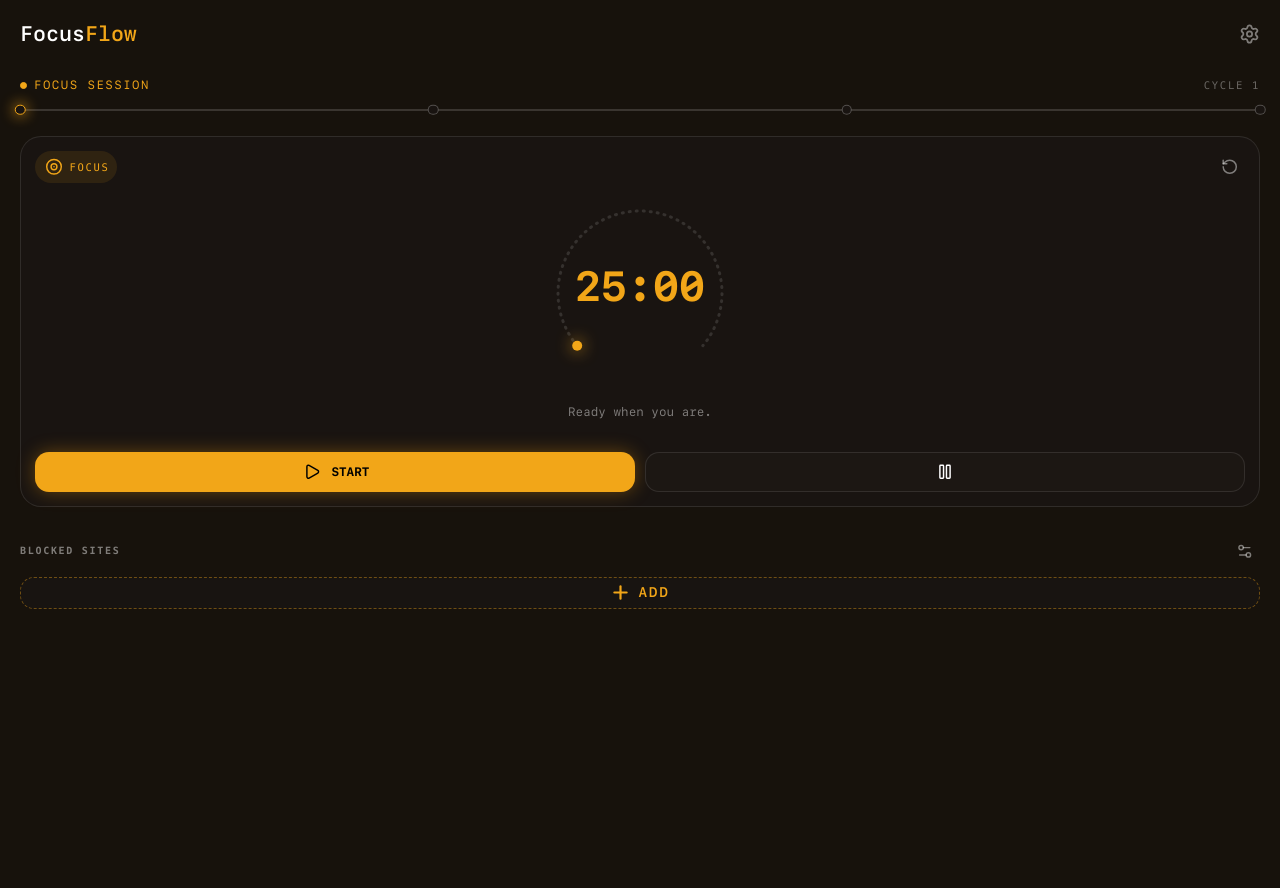
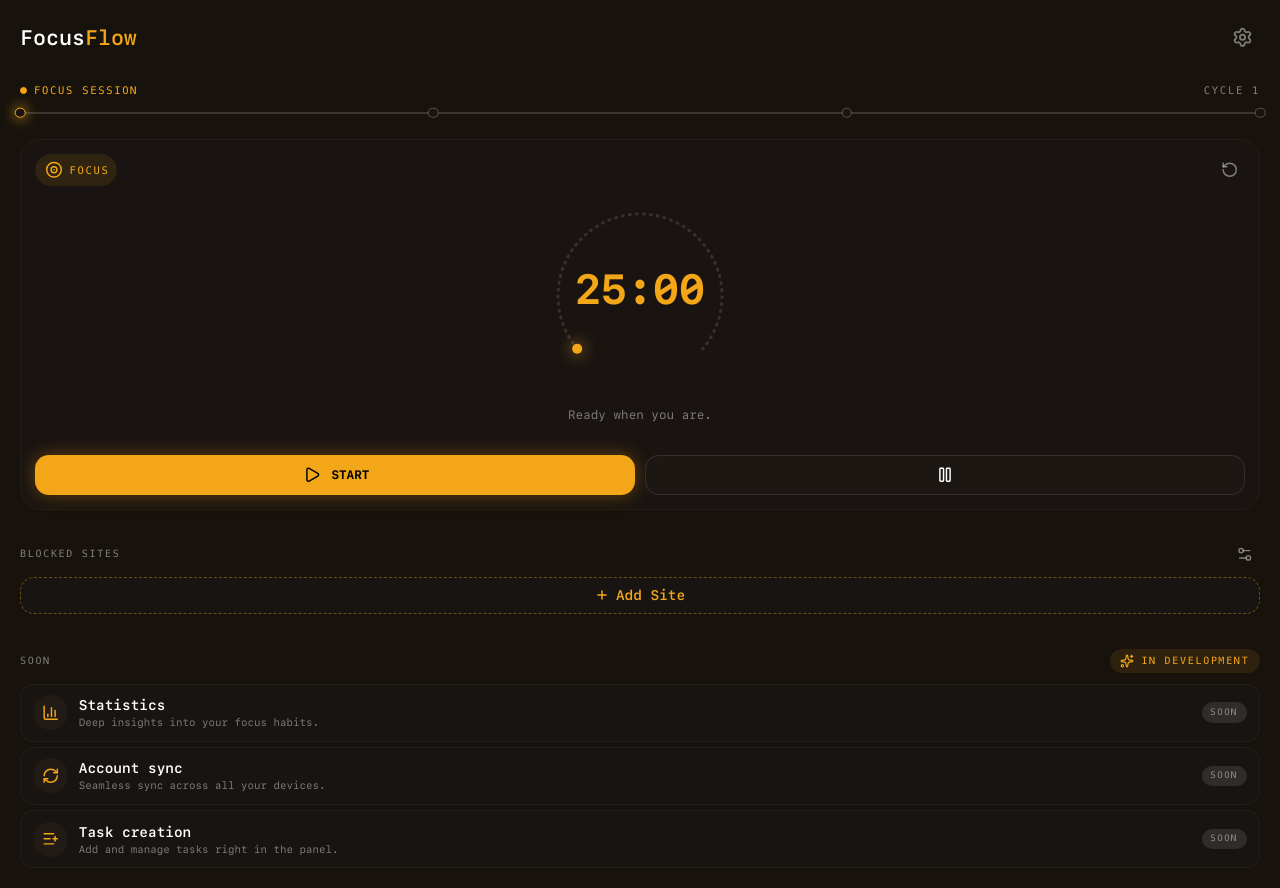
Before and after one commit to ArtemShuhat/FocusFlow, a React (Vite) app: page / in a window 1280 px wide. Before the commit the page ends 800 px from the top, so only its background shows below. Built offline with nearby package versions, Linux system fonts and the light colour scheme.

Commit message:
💎 add soon section

```diff
--- a/src/App.tsx
+++ b/src/App.tsx
@@ -14,6 +14,7 @@ import {
 } from './app/timer/ui/timerConfig'
 import { TimerSessionProgress } from './app/timer/ui/TimerSessionProgress'
 import { Toaster } from './shared/ui/Sonner'
+import { SoonSection } from './app/soon/SoonSection'
 
 export function App() {
 	const { settings, updateSettings } = useTimerSettings()
@@ -50,6 +51,7 @@ export function App() {
 			/>
 			<Timer timer={timer} />
 			<BlockedSection />
+			<SoonSection />
 			<Toaster position='bottom-center' />
 		</>
 	)
--- a/src/app/blocker/BlockedSection.tsx
+++ b/src/app/blocker/BlockedSection.tsx
@@ -25,8 +25,8 @@ export function BlockedSection() {
 
 	return (
 		<>
-			<div className='mt-8 flex justify-between items-center mb-3'>
-				<h3 className='font-menlo text-[10px] tracking-[1.7px] text-muted font-bold'>
+			<div className='mt-8 flex justify-between items-center mb-2'>
+				<h3 className='font-menlo text-[10px] tracking-[1.7px] text-muted'>
 					BLOCKED SITES
 				</h3>
 				<div className='flex items-center gap-1'>
@@ -61,7 +61,7 @@ export function BlockedSection() {
 			<div className='mb-1'>
 				{visibleSites.map(site => (
 					<div
-						className='group flex items-center justify-between gap-2.5 rounded-2xl bg-surface px-3.5 py-5.5 border border-white/10 transition hover:brightness-120 h-10 mb-1'
+						className='group flex items-center justify-between gap-2.5 rounded-2xl bg-surface px-3.5 py-5.5 border border-white/4 transition hover:brightness-120 h-10 mb-1'
 						key={site.id}
 					>
 						<div className='flex items-center gap-2 min-w-0'>
@@ -69,14 +69,14 @@ export function BlockedSection() {
 								<SiteFavicon hostname={site.hostname} />
 							</div>
 
-							<p className='min-w-0 truncate text-white font-normal tracking-wider text-lg'>
+							<p className='min-w-0 truncate text-white font-normal tracking-wider text-base'>
 								{site.hostname}
 							</p>
 						</div>
 
 						<div className='flex items-center gap-1'>
 							<button
-								className='flex h-8 w-8 items-center justify-center rounded-2xl text-muted/50 opacity-0 transition hover:bg-white/10 hover:text-white group-hover:opacity-100 focus-visible:opacity-100'
+								className='flex h-8 w-8 items-center justify-center rounded-2xl text-muted opacity-0 transition hover:bg-white/10 hover:text-white/65 group-hover:opacity-100 focus-visible:opacity-100'
 								onClick={() => setEditingSiteId(site.id)}
 								aria-label={`Open settings for ${site.hostname}`}
 								type='button'
@@ -90,12 +90,12 @@ export function BlockedSection() {
 			<Button
 				type='button'
 				variant='custom'
-				size='sm'
+				size='md'
 				onClick={() => setIsAddModalOpen(true)}
-				className='w-full border border-dashed border-orangeActive/40 bg-surface font-medium normal-case text-orangeActive hover:brightness-120'
+				className='w-full border border-dashed border-orangeActive/40 bg-surface normal-case text-orangeActive hover:brightness-120 !py-2	'
 			>
-				<Plus className='h-6 w-6' strokeWidth={2.5} />
-				<span className='tracking-[1.7px] font-semibold'>Add</span>
+				<Plus className='h-4 w-4' strokeWidth={2.5} />
+				<p className='text-base font-semibold normal-case'>Add Site</p>
 			</Button>
 			<AddBlockedSiteModal
 				isOpen={isAddModalOpen}
--- a/src/app/header/Header.tsx
+++ b/src/app/header/Header.tsx
@@ -17,13 +17,16 @@ export function Header({ timerSettings, onTimerSettingsSubmit }: HeaderProps) {
 	}
 
 	return (
-		<header className=' flex justify-between items-center mt-4'>
+		<header className='flex justify-between items-center mt-4'>
 			<h1 className='font-mono text-2xl font-semibold'>
 				<span className='text-white'>Focus</span>Flow
 			</h1>
 			<div className='flex justify-between gap-5 text-muted '>
-				<button onClick={() => setIsSettingsModalOpen(true)}>
-					<Settings className='w-6' />
+				<button
+					onClick={() => setIsSettingsModalOpen(true)}
+					className='flex h-10 w-10 items-center justify-center transition text-muted cursor-pointer hover:text-white/65 rounded-full hover:bg-white/10 p-2 duration-200'
+				>
+					<Settings className='w-7 h-7' />
 				</button>
 
 				<TimerSettingsModal
--- /dev/null
+++ b/src/app/soon/SoonSection.tsx
@@ -0,0 +1,75 @@
+import {
+	ChartColumn,
+	ListPlus,
+	RefreshCw,
+	Sparkles,
+	type LucideIcon
+} from 'lucide-react'
+
+interface SoonFeature {
+	title: string
+	description: string
+	Icon: LucideIcon
+}
+
+const soonFeatures: SoonFeature[] = [
+	{
+		title: 'Statistics',
+		description: 'Deep insights into your focus habits.',
+		Icon: ChartColumn
+	},
+	{
+		title: 'Account sync',
+		description: 'Seamless sync across all your devices.',
+		Icon: RefreshCw
+	},
+	{
+		title: 'Task creation',
+		description: 'Add and manage tasks right in the panel.',
+		Icon: ListPlus
+	}
+]
+
+export function SoonSection() {
+	return (
+		<section className='mt-10' aria-labelledby='soon-section-title'>
+			<div className='mb-3 flex items-center justify-between gap-3'>
+				<h2
+					id='soon-section-title'
+					className='font-menlo text-[10px] tracking-[1.7px] text-muted'
+				>
+					SOON
+				</h2>
+				<span className='inline-flex h-7 items-center gap-2 rounded-full bg-orangeActive/10 px-3 font-menlo text-[10px]	 uppercase tracking-[1.7px] text-orangeActive'>
+					<Sparkles className='h-4 w-4' aria-hidden='true' />
+					In development
+				</span>
+			</div>
+
+			<ul className='space-y-1.5' aria-label='Upcoming FocusFlow features'>
+				{soonFeatures.map(({ title, description, Icon }) => (
+					<li key={title}>
+						<article className='flex min-h-14 items-center justify-between gap-3 rounded-2xl border border-white/4 bg-surface px-3.5 py-3'>
+							<div className='flex min-w-0 items-center gap-3'>
+								<div className='flex h-10 w-10 shrink-0 items-center justify-center rounded-full bg-brownHover text-orangeActive'>
+									<Icon className='h-5 w-5' aria-hidden='true' />
+								</div>
+
+								<div className='min-w-0'>
+									<h3 className='truncate text-base font-semibold text-white'>
+										{title}
+									</h3>
+									<p className='truncate text-xs text-muted'>{description}</p>
+								</div>
+							</div>
+
+							<span className='shrink-0 rounded-full bg-hoverMuted px-2.5 py-1 font-menlo text-[9px] uppercase tracking-[1.5px] text-muted'>
+								Soon
+							</span>
+						</article>
+					</li>
+				))}
+			</ul>
+		</section>
+	)
+}
--- a/src/app/timer/Timer.tsx
+++ b/src/app/timer/Timer.tsx
@@ -36,7 +36,7 @@ export default function Timer({ timer }: TimerProps) {
 				: null
 
 	return (
-		<div className='mt-5 rounded-3xl border border-white/10 bg-[#191411] transition-colors duration-300'>
+		<div className='mt-5 rounded-3xl border border-white/4 bg-[#191411] transition-colors duration-300'>
 			<TimerDisplay
 				formattedTime={timer.formattedTime}
 				progress={timer.progress}
--- a/src/app/timer/ui/TimerHeader.tsx
+++ b/src/app/timer/ui/TimerHeader.tsx
@@ -1,5 +1,4 @@
 import { Coffee, Disc2, Pause, RotateCcw } from 'lucide-react'
-import { TimerSessionProgress } from './TimerSessionProgress'
 
 interface TimerHeaderProps {
 	reset: () => void
--- a/src/app/timer/ui/TimerSessionProgress.tsx
+++ b/src/app/timer/ui/TimerSessionProgress.tsx
@@ -43,7 +43,7 @@ export function TimerSessionProgress({
 						}}
 					/>
 					<p
-						className='font-mono font-normal text-[12px]  tracking-[1.5px]'
+						className='font-menlo tracking-[1.7px] font-normal text-xs'
 						style={{
 							color: theme.arc
 						}}
@@ -52,7 +52,7 @@ export function TimerSessionProgress({
 					</p>
 				</div>
 
-				<span className='text-xs uppercase text-white/35 font-menlo tracking-[1.7px]'>
+				<span className='text-xs uppercase text-muted font-menlo tracking-[1.7px]'>
 					CYCLE {cycleIndex}
 				</span>
 			</div>
```
